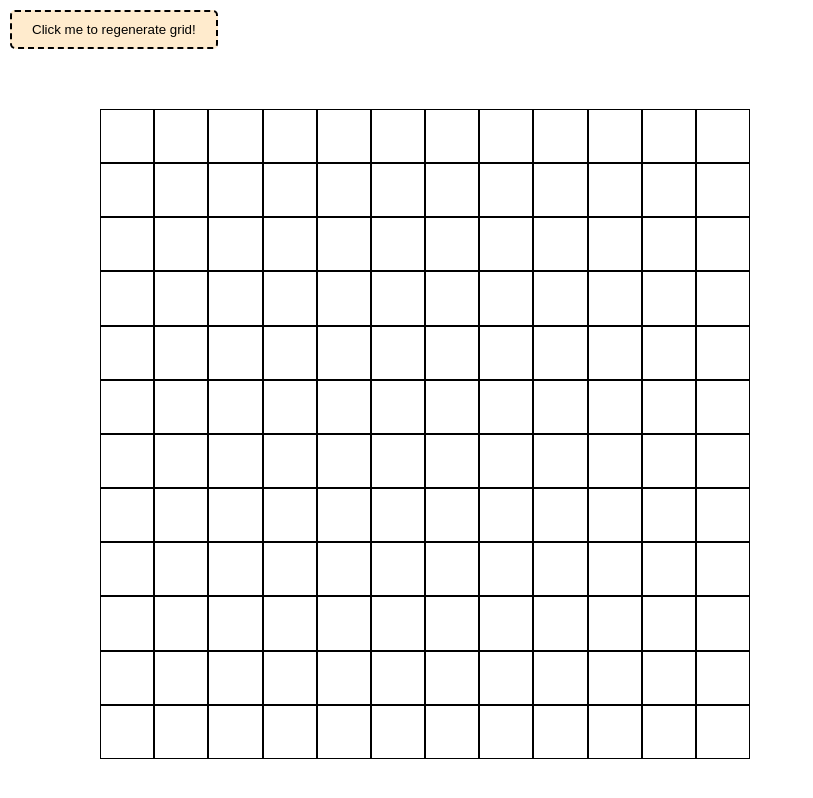
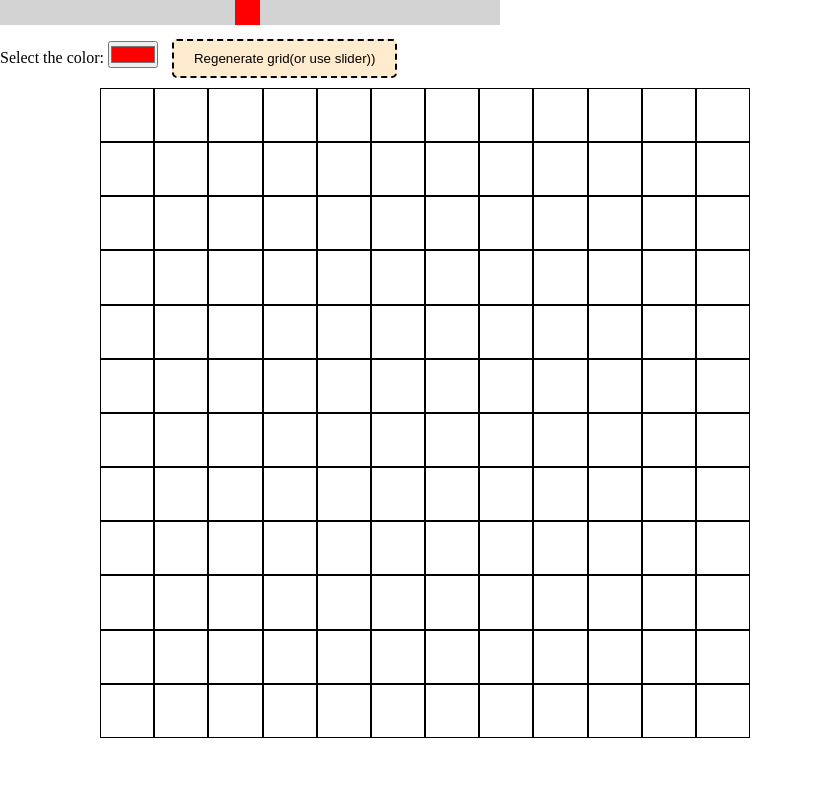
Before and after one commit to yuexiaohuaz/odin-sketch, a plain HTML site: page index.html in a window 1280 px wide. Shown: the whole page, without its empty margins (0-813 px from the left). Drawn offline with Linux system fonts and the light colour scheme.

Commit message:
Made additions

```diff
--- a/index.html
+++ b/index.html
@@ -8,6 +8,11 @@
     <link rel="stylesheet" href="styles.css">
 </head>
 <body>
+    <div class="slidecontainer">
+        <input type="range" min="1" max="100" value="50" class="slider" id="myRange">
+      </div>
+    <label for="favcolor">Select the color: </label>
+    <input type="color" id="favcolor" value="#ff0000">
     <div id="container"></div>
 </body>
 </html>
--- a/javascript.js
+++ b/javascript.js
@@ -13,11 +13,19 @@ popup for the number of squares per side.
 const container = document.querySelector("#container");
 const body = document.querySelector("body");
 const button = document.createElement("button");
+const input = document.querySelector("#favcolor");
+
+let slider = document.getElementById("myRange");
+
+slider.oninput = function() {
+    deleteGrid();
+    generateGrid(this.value);
+  }
 
 container.style.height = "650px";
 container.style.width = "650px";
 
-button.textContent = "Click me to regenerate grid!";
+button.textContent = "Regenerate grid(or use slider))";
 button.addEventListener("click", () => {
     let size = prompt("How large will the new grid be?");
     while (size > 100 || size < 0 || isNaN(size)) {
@@ -50,8 +58,8 @@ function generateGrid(size = 16) {
             const box = document.createElement("div");
             box.classList.add("box");
             box.addEventListener("mouseenter", () => {
-                box.style.backgroundColor = `rgb(${getRandom()}, ${getRandom()}, ${getRandom()})`;
-                // box.style.backgroundColor = "rgb(255, 120, 120)";
+                // box.style.backgroundColor = `rgb(${getRandom()}, ${getRandom()}, ${getRandom()})`;
+                box.style.backgroundColor = `${favcolor.value}`;
             });
             row.appendChild(box);
 
--- a/styles.css
+++ b/styles.css
@@ -6,7 +6,7 @@
 
     /* display: flex;
     flex-flow: column nowrap; */
-    margin: 50px 150px 0 100px;
+    margin: 0 150px 0 100px;
     align-items: center;
     justify-content: center;
 
@@ -32,3 +32,43 @@ button {
     border-radius: 5px;
     padding: 10px 20px;
 }
+
+/*slider*/
+.slidecontainer {
+    width: 100%; /* Width of the outside container */
+  }
+
+  /* The slider itself */
+  .slider {
+    -webkit-appearance: none;  /* Override default CSS styles */
+    appearance: none;
+    width: 500px; /* Full-width */
+    height: 25px; /* Specified height */
+    background: #d3d3d3; /* Grey background */
+    outline: none; /* Remove outline */
+    opacity: 0.7; /* Set transparency (for mouse-over effects on hover) */
+    -webkit-transition: .2s; /* 0.2 seconds transition on hover */
+    transition: opacity .2s;
+  }
+
+  /* Mouse-over effects */
+  .slider:hover {
+    opacity: 1; /* Fully shown on mouse-over */
+  }
+
+  /* The slider handle (use -webkit- (Chrome, Opera, Safari, Edge) and -moz- (Firefox) to override default look) */
+  .slider::-webkit-slider-thumb {
+    -webkit-appearance: none; /* Override default look */
+    appearance: none;
+    width: 25px; /* Set a specific slider handle width */
+    height: 25px; /* Slider handle height */
+    background: red; /* Green background */
+    cursor: pointer; /* Cursor on hover */
+  }
+
+  .slider::-moz-range-thumb {
+    width: 25px; /* Set a specific slider handle width */
+    height: 25px; /* Slider handle height */
+    background: green; /* Green background */
+    cursor: pointer; /* Cursor on hover */
+  }
```
